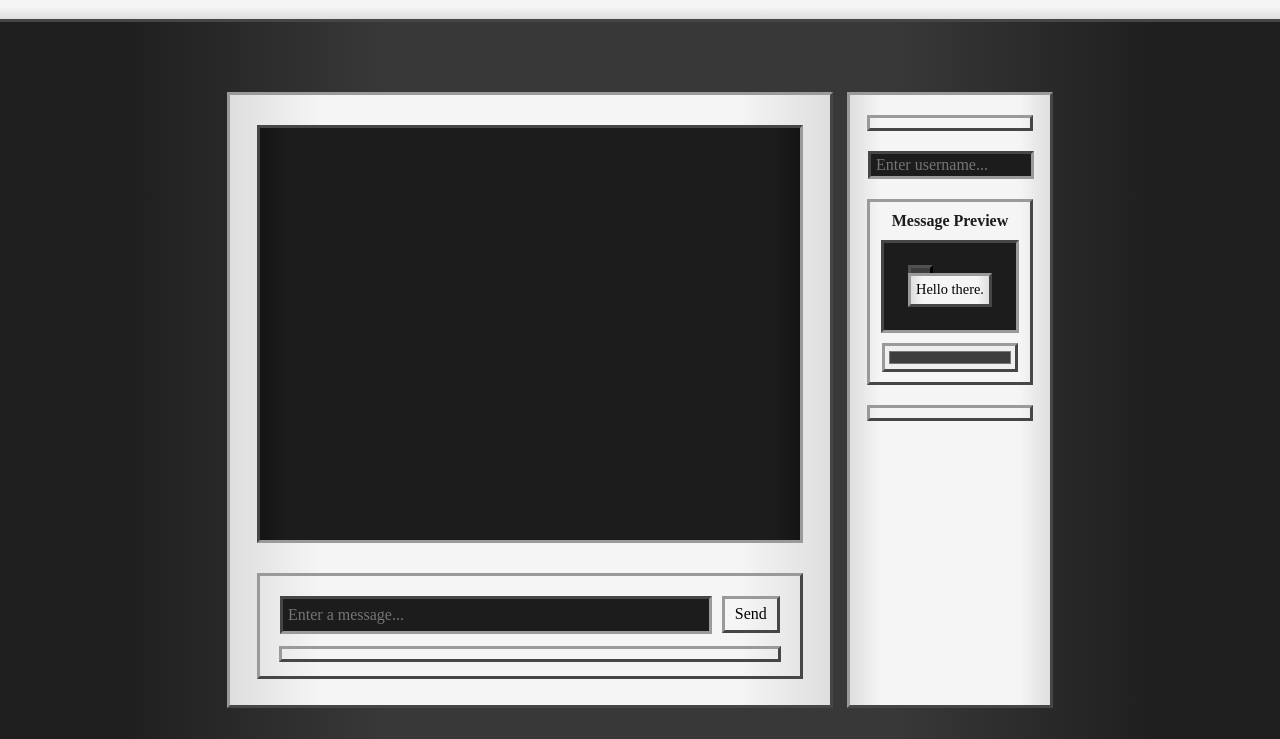
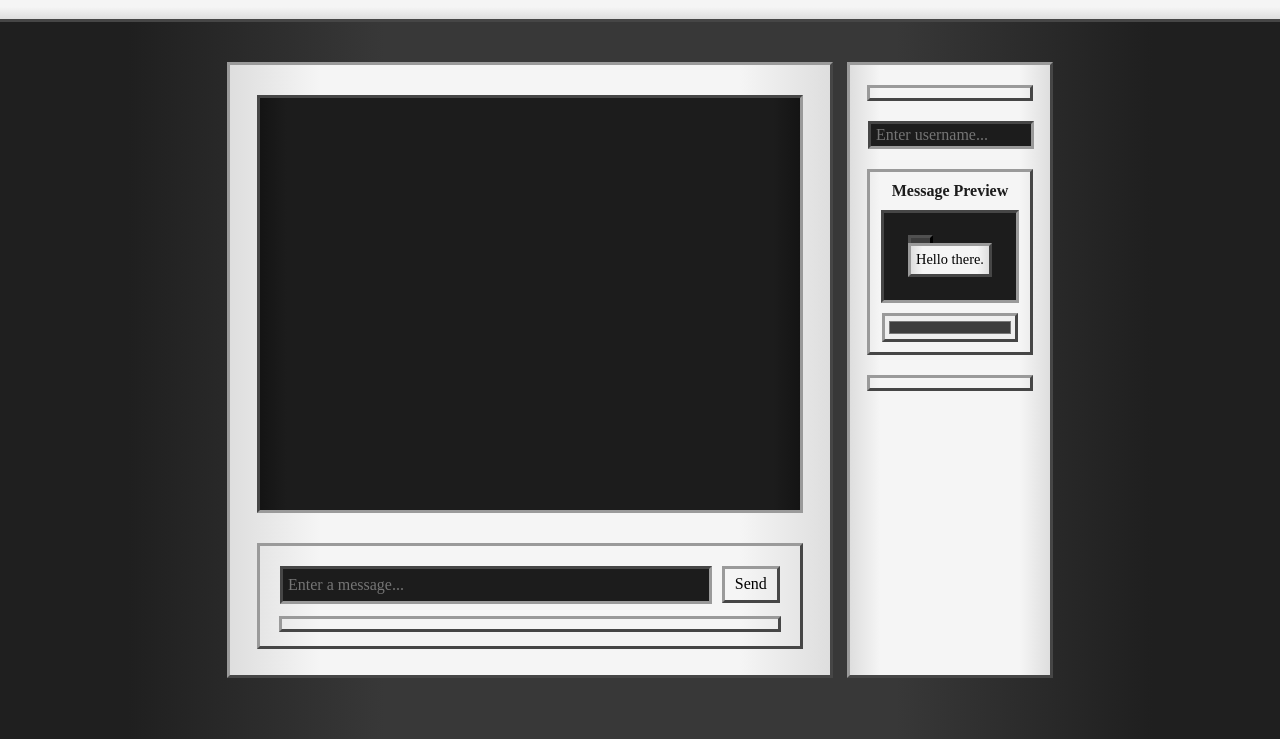
Before and after one commit to ms-709/browser-chat, a website: page public-files/index.html in a window 1280 px wide. Shown: the part 61-800 px from the top of the page. Drawn offline with nearby package versions, Linux system fonts and the light colour scheme; no server answers.

Commit message:
Fixed a margin issue

```diff
--- a/public-files/style.css
+++ b/public-files/style.css
@@ -104,7 +104,7 @@ p{
     border-color: #9a9a9a;
     border-style: outset;
 
-    margin: 70px auto 0 auto;
+    margin: 40px auto 0 auto;
 
     width: 600px;
     height: 610px;
@@ -116,7 +116,7 @@ p{
     border-color: #9a9a9a;
     border-style: outset;
 
-    margin: 70px auto 0 auto;
+    margin: 40px auto 0 auto;
 
     display: flex;
     flex-direction: column;
```
